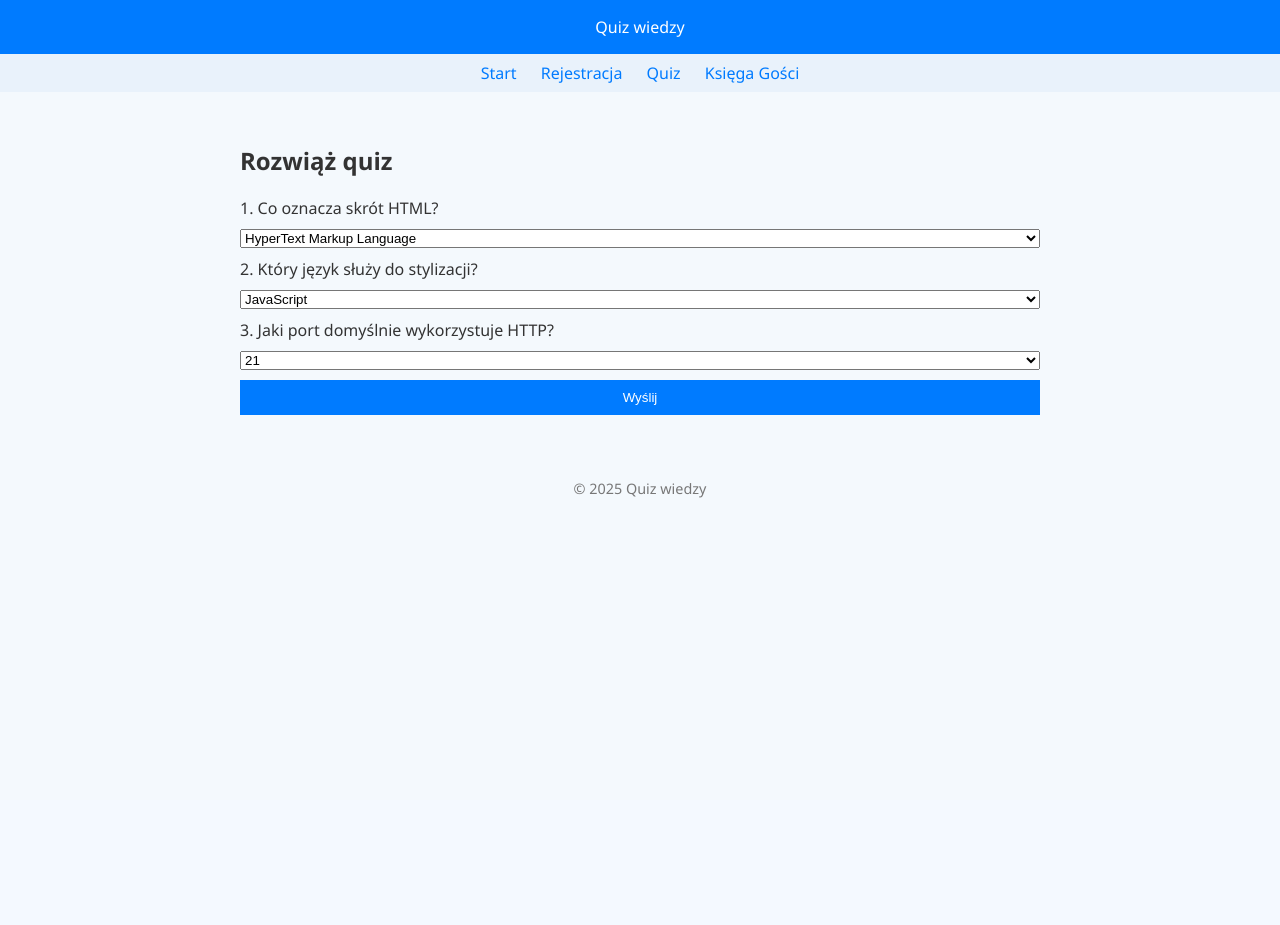
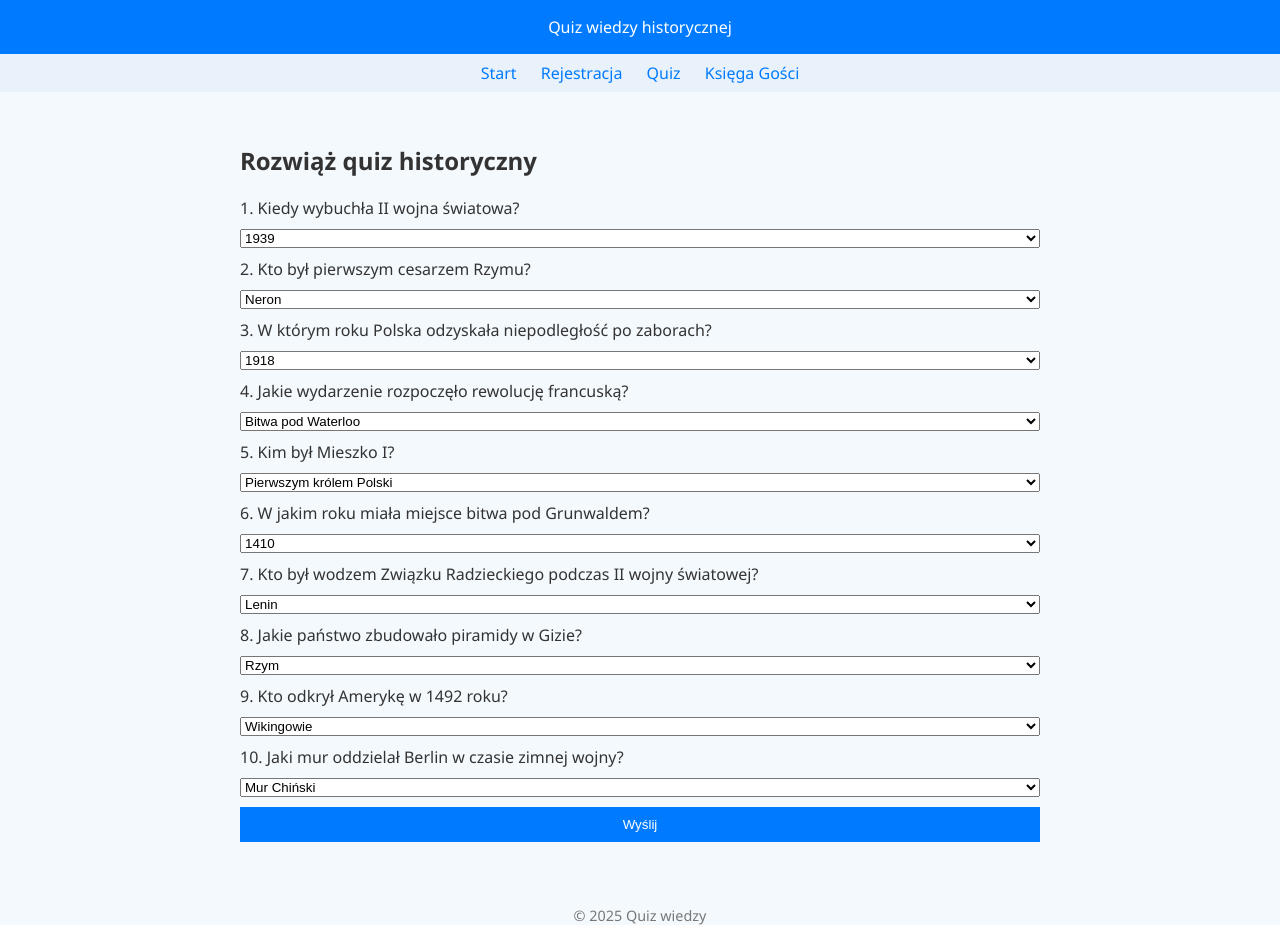
Before and after one commit to SzymonKrus/StudiaProjekt, a Flask app: page /quiz in a window 1280 px wide. Before the commit the page ends 498 px from the top, so only its background shows below. Run offline with Flask 3, Linux system fonts and the light colour scheme.

Commit message:
Update quiz.html

```diff
--- a/templates/quiz.html
+++ b/templates/quiz.html
@@ -6,7 +6,7 @@
     <link rel="stylesheet" href="{{ style }}">
 </head>
 <body>
-<header>Quiz wiedzy</header>
+<header>Quiz wiedzy historycznej</header>
 <nav>
     <a href="/">Start</a>
     <a href="/register">Rejestracja</a>
@@ -14,16 +14,77 @@
     <a href="/guestbook">Księga Gości</a>
 </nav>
 <main>
-    <h2>Rozwiąż quiz</h2>
+    <h2>Rozwiąż quiz historyczny</h2>
     <form method="post">
-        <label>1. Co oznacza skrót HTML?</label>
-        <select name="q1"><option value="a">HyperText Markup Language</option><option value="b">HighText Machine Language</option><option value="c">Hyperloop Machine Language</option></select>
+        <label>1. Kiedy wybuchła II wojna światowa?</label>
+        <select name="q1">
+            <option value="a">1939</option>
+            <option value="b">1945</option>
+            <option value="c">1918</option>
+        </select>
 
-        <label>2. Który język służy do stylizacji?</label>
-        <select name="q2"><option value="a">JavaScript</option><option value="b">CSS</option><option value="c">Python</option></select>
+        <label>2. Kto był pierwszym cesarzem Rzymu?</label>
+        <select name="q2">
+            <option value="a">Neron</option>
+            <option value="b">Oktawian August</option>
+            <option value="c">Juliusz Cezar</option>
+        </select>
 
-        <label>3. Jaki port domyślnie wykorzystuje HTTP?</label>
-        <select name="q3"><option value="a">21</option><option value="b">443</option><option value="c">80</option></select>
+        <label>3. W którym roku Polska odzyskała niepodległość po zaborach?</label>
+        <select name="q3">
+            <option value="a">1918</option>
+            <option value="b">1920</option>
+            <option value="c">1939</option>
+        </select>
+
+        <label>4. Jakie wydarzenie rozpoczęło rewolucję francuską?</label>
+        <select name="q4">
+            <option value="a">Bitwa pod Waterloo</option>
+            <option value="b">Zdobycie Bastylii</option>
+            <option value="c">Zamach na Robespierre'a</option>
+        </select>
+
+        <label>5. Kim był Mieszko I?</label>
+        <select name="q5">
+            <option value="a">Pierwszym królem Polski</option>
+            <option value="b">Pierwszym prezydentem RP</option>
+            <option value="c">Pierwszym historycznym władcą Polski</option>
+        </select>
+
+        <label>6. W jakim roku miała miejsce bitwa pod Grunwaldem?</label>
+        <select name="q6">
+            <option value="a">1410</option>
+            <option value="b">1492</option>
+            <option value="c">1385</option>
+        </select>
+
+        <label>7. Kto był wodzem Związku Radzieckiego podczas II wojny światowej?</label>
+        <select name="q7">
+            <option value="a">Lenin</option>
+            <option value="b">Stalin</option>
+            <option value="c">Chruszczow</option>
+        </select>
+
+        <label>8. Jakie państwo zbudowało piramidy w Gizie?</label>
+        <select name="q8">
+            <option value="a">Rzym</option>
+            <option value="b">Grecja</option>
+            <option value="c">Egipt</option>
+        </select>
+
+        <label>9. Kto odkrył Amerykę w 1492 roku?</label>
+        <select name="q9">
+            <option value="a">Wikingowie</option>
+            <option value="b">Krzysztof Kolumb</option>
+            <option value="c">Vasco da Gama</option>
+        </select>
+
+        <label>10. Jaki mur oddzielał Berlin w czasie zimnej wojny?</label>
+        <select name="q10">
+            <option value="a">Mur Chiński</option>
+            <option value="b">Mur Hadriana</option>
+            <option value="c">Mur Berliński</option>
+        </select>
 
         <button type="submit">Wyślij</button>
     </form>
```
